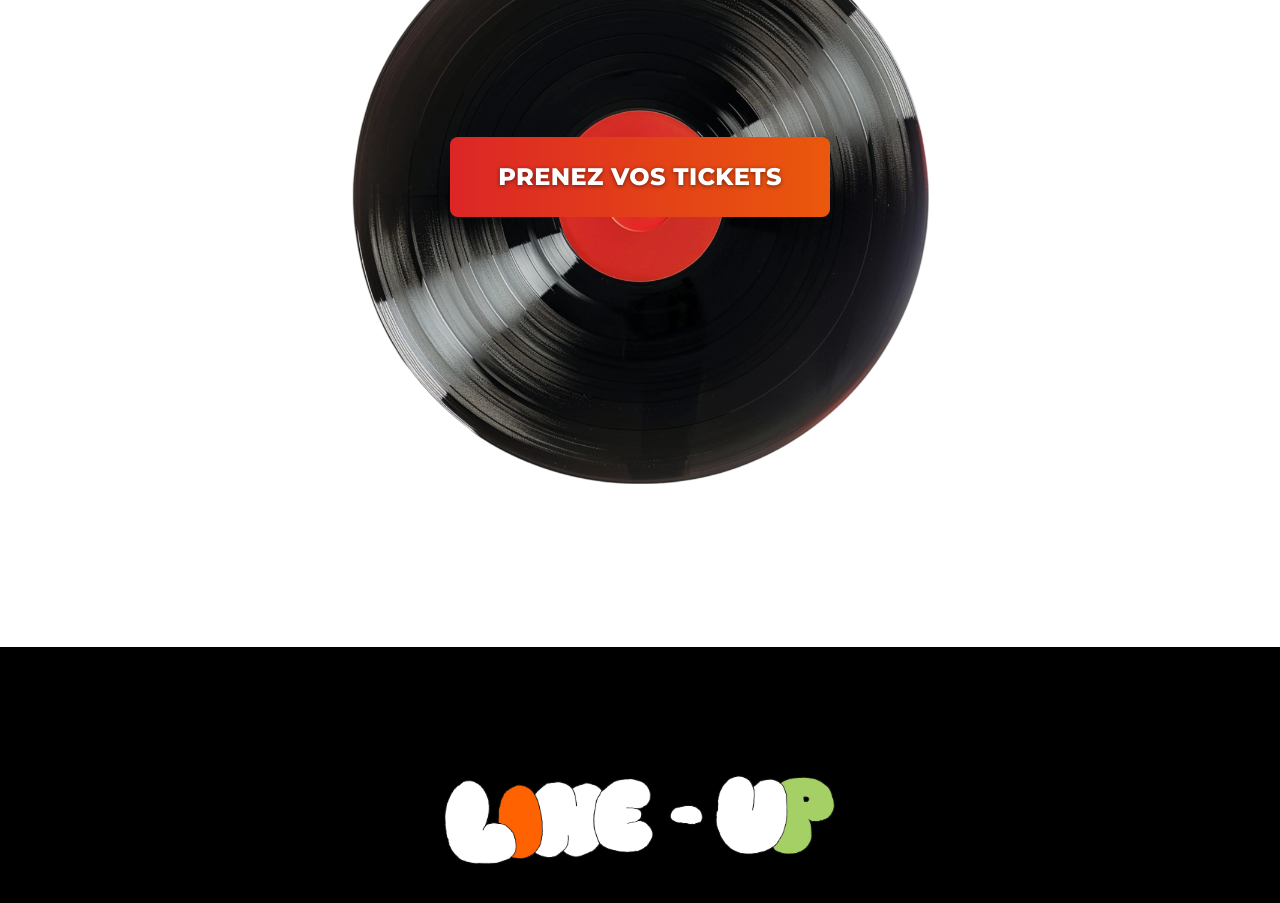
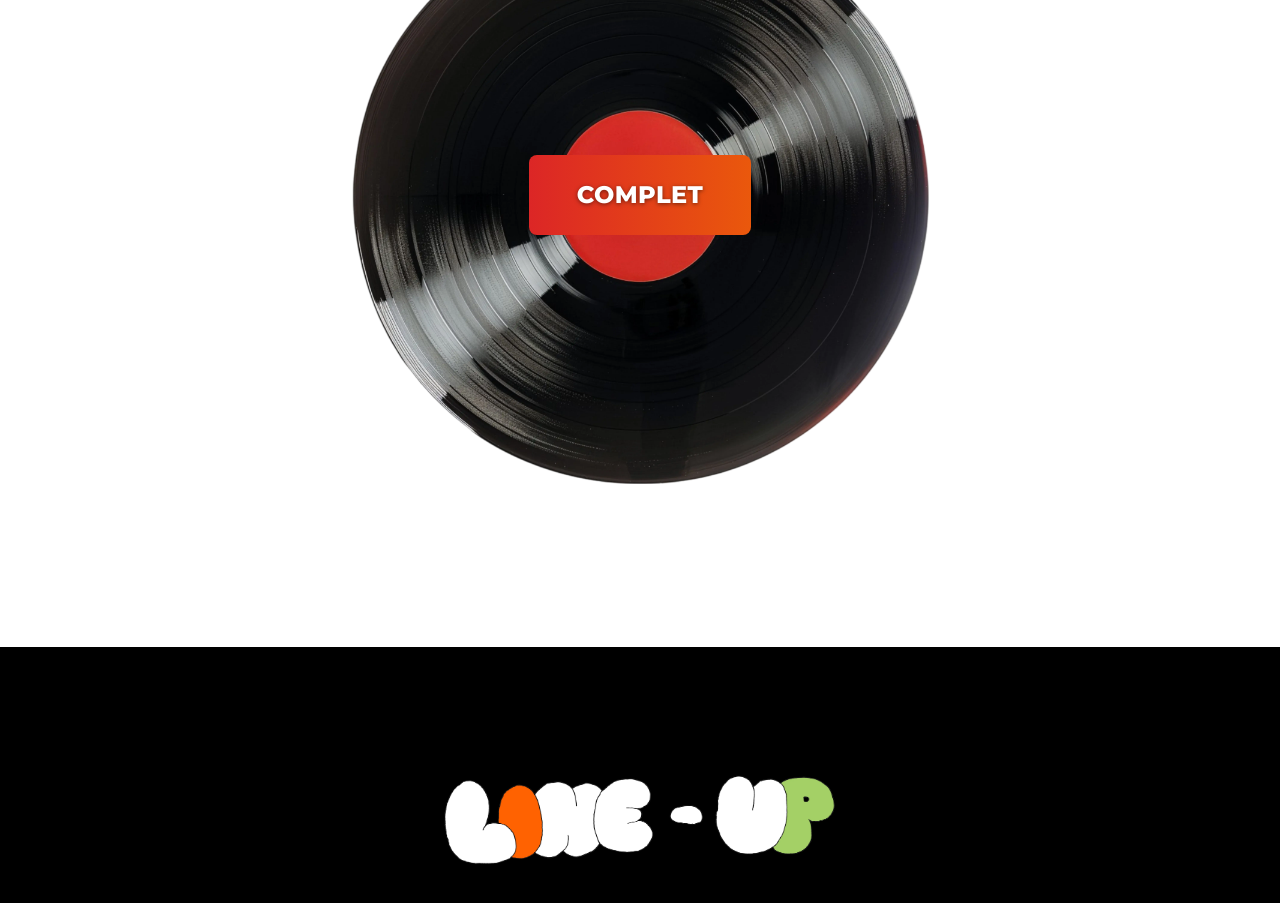
Before and after one commit to theo-hrd/closurades, a Next.js app: page / in a window 1280 px wide. Shown: the part 1200-2103 px from the top of the page. Built offline with nearby package versions, Linux system fonts and the light colour scheme.

Commit message:
Refactor TicketButton component: change button text to 'COMPLET', remove ticket URL handling, and adjust button structure for improved clarity and functionality. Update Merch component to use onLoad instead of onLoadingComplete for image loading.

```diff
--- a/src/app/components/features/Merch.tsx
+++ b/src/app/components/features/Merch.tsx
@@ -241,7 +241,6 @@ export default function Merch() {
                                     height={900}
                                     className="w-full h-full object-cover md:object-contain transition-all duration-500 group-hover:scale-105"
                                     priority={product.id <= 2}
-                                    onLoadingComplete={() => handleImageLoad(product.id)}
                                     onLoad={() => handleImageLoad(product.id)}
                                 />
                             </div>
--- a/src/app/components/ui/TicketButton.tsx
+++ b/src/app/components/ui/TicketButton.tsx
@@ -75,18 +75,12 @@ function useVinylSpinAnimation(isHovered: boolean) {
 }
 
 const TicketButton = ({
-  price = "20 €",
-  buttonText = "Prenez vos tickets",
+  buttonText = "COMPLET",
   gradientFrom = "from-red-600",
   gradientTo = "to-orange-600",
-  ticketUrl = "https://www.papayoux.com/fr/billet/les-closurades-2025-1"
 }: Readonly<TicketButtonProps>) => {
   const [isHovered, setIsHovered] = useState(false);
   const { rotationAngle } = useVinylSpinAnimation(isHovered);
-
-  const handleClick = () => {
-    window.open(ticketUrl, '_blank', 'noopener,noreferrer');
-  };
 
   return (
     <div className="relative flex flex-col items-center justify-center p-6 h-[600px] overflow-hidden">
@@ -111,13 +105,13 @@ const TicketButton = ({
 
       {/* Main content with button and text */}
       <div className="relative z-10">
-        <button
+        <div
           className={`relative overflow-hidden px-8 py-4 md:px-12 md:py-6 rounded-lg font-bold tracking-wide text-white transition-all duration-500 ${
             isHovered ? 'scale-105 shadow-lg shadow-pink-500/50' : ''
           }`}
           onMouseEnter={() => setIsHovered(true)}
           onMouseLeave={() => setIsHovered(false)}
-          onClick={handleClick}
+          // onClick={handleClick}
           role="button"
           aria-label="Acheter des billets pour le festival"
         >
@@ -130,14 +124,6 @@ const TicketButton = ({
           <div className="relative z-10 uppercase font-extrabold text-xl md:text-2xl drop-shadow-[0_1px_2px_rgba(0,0,0,0.5)]">
             <span>{buttonText}</span>
           </div>
-        </button>
-        <div
-          className={`mt-3 text-center font-semibold text-white transition-opacity duration-500 ${
-            isHovered ? 'opacity-100' : 'opacity-0'
-          }`}
-          aria-live="polite"
-        >
-          Prix: {price}
         </div>
       </div>
     </div>
```
